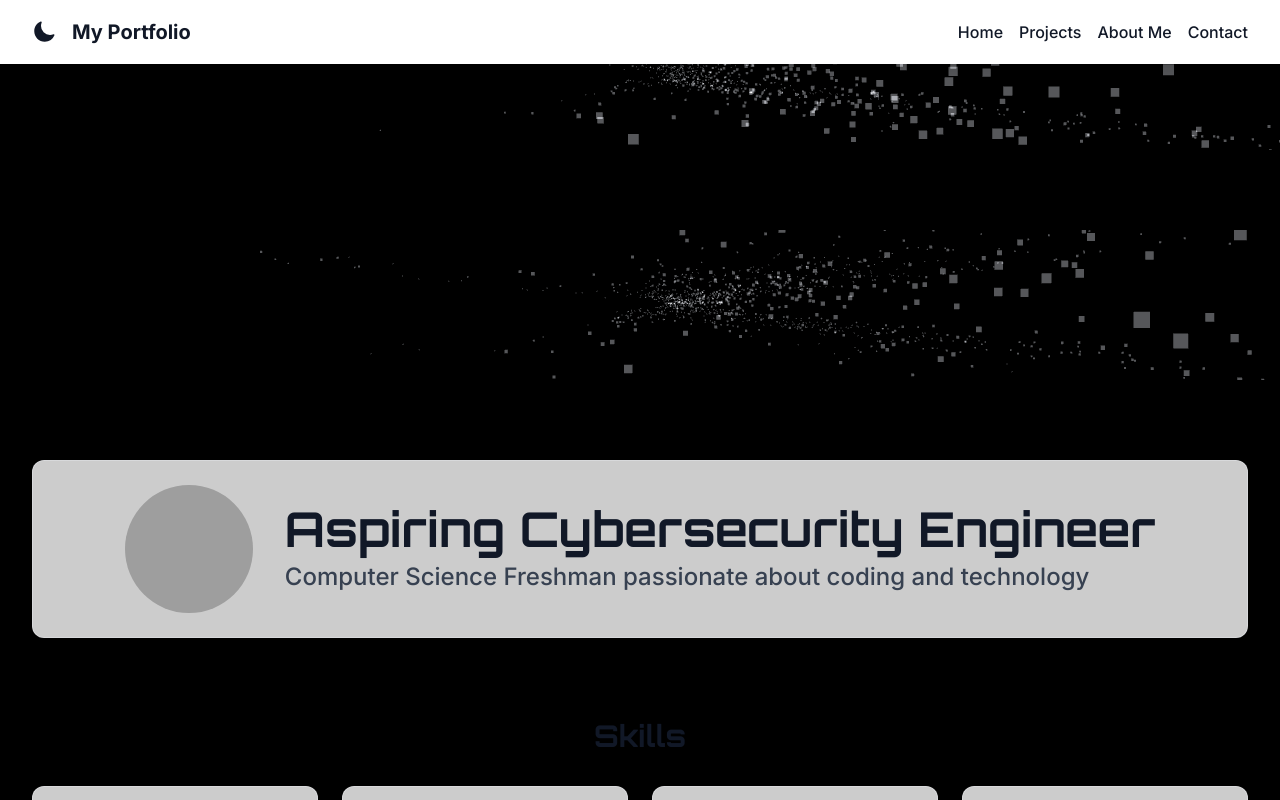
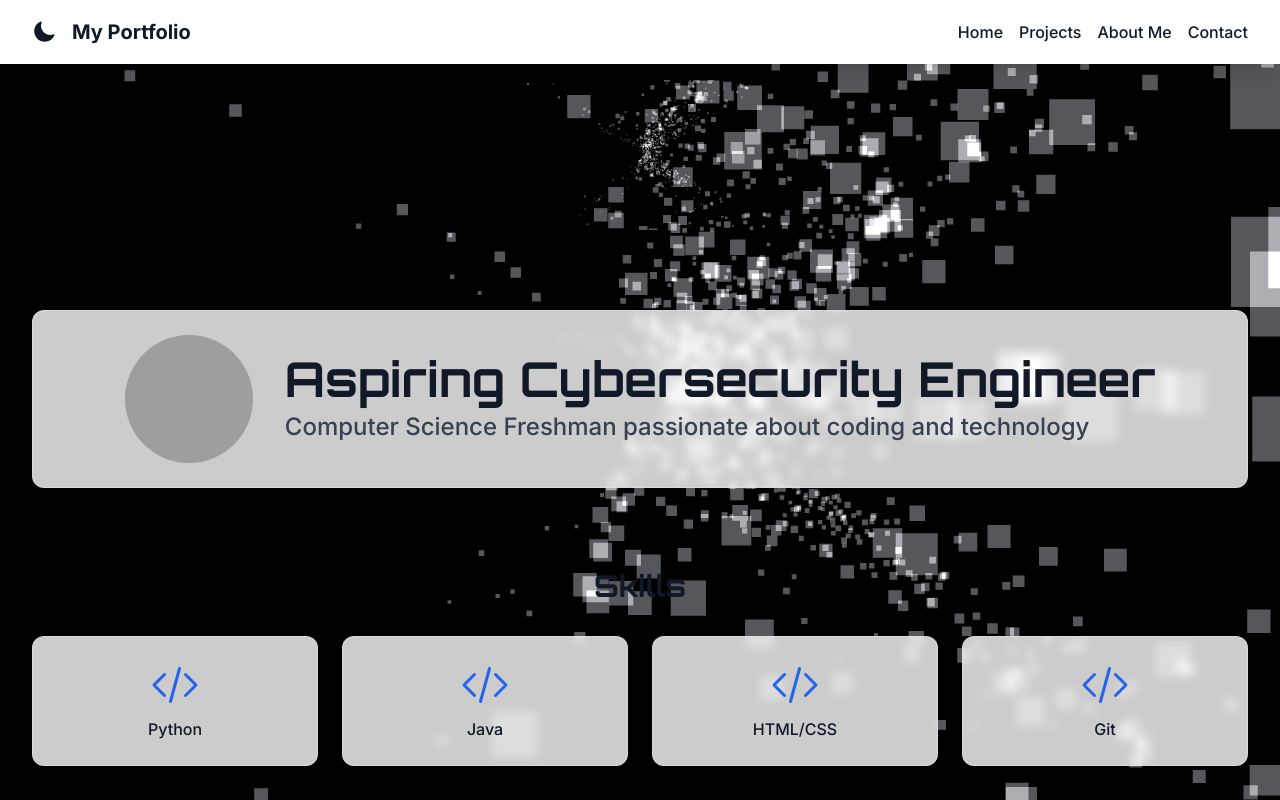
Before and after one commit to mautry1/portfolio, a React (Create React App) app in the folder portfolio-frontend/: page / in a window 1280 px wide. Shown: the top 800 px of the page. Built offline with nearby package versions, Linux system fonts and the light colour scheme; grey boxes are pictures that could not be loaded.

Commit message:
Double canvas fix

```diff
--- a/portfolio-frontend/src/App.tsx
+++ b/portfolio-frontend/src/App.tsx
@@ -14,14 +14,15 @@ const NotFound = lazy(() => import("./pages/NotFound")); // New 404 page
 const App = () => {
   return (
     <Router>
-      <div className="min-h-screen relative">
+      <div className="fixed top-0 left-0 w-full h-full -z-50">
         {/* 3D Background */}
         <Scene />
+      </div>
 
         {/* Content Container */}
-        <div className="relative z-10">
+        <div className="relative z-10 h-full">
           <Navbar />
-          <main className="pt-20">
+          <main className="pt-20 h-full">
             <Suspense fallback={<LoadingSpinner />}>
               <Routes>
                 <Route path="/" element={<Home />} />
@@ -33,7 +34,6 @@ const App = () => {
             </Suspense>
           </main>
         </div>
-      </div>
     </Router>
   );
 };
--- a/portfolio-frontend/src/components/Scene.tsx
+++ b/portfolio-frontend/src/components/Scene.tsx
@@ -104,11 +104,9 @@ const ParticleStreams = () => {
 const Scene = () => {
   return (
     <Canvas
-      className="fixed top-0 left-0 w-screen h-screen -z-10"
       camera={{
         position: [0, 0, 1],
         fov: 100,
-        aspect: window.innerWidth / window.innerHeight,
         near: 0.1,
         far: 1000
       }}
--- a/portfolio-frontend/src/index.css
+++ b/portfolio-frontend/src/index.css
@@ -4,14 +4,19 @@
 @tailwind components;
 @tailwind utilities;
 
-:root {
-  --galaxy-bg: radial-gradient(circle at center, #0a0e2a 0%, #000000 100%);
+body {
+  @apply bg-black;
+  font-family: 'Inter', sans-serif;
+  margin: 0;
+  overflow: hidden; /* Prevent body scrolling */
+  width: 100vw;
+  height: 100vh;
 }
 
-body {
-  @apply bg-black min-h-screen; /* Solid black to highlight particles */
-  font-family: 'Inter', sans-serif;
-  overflow-x: hidden;
+#root {
+  width: 100vw;
+  height: 100vh;
+  overflow-y: auto; /* Allow content scrolling */
   position: relative;
 }
 
```
